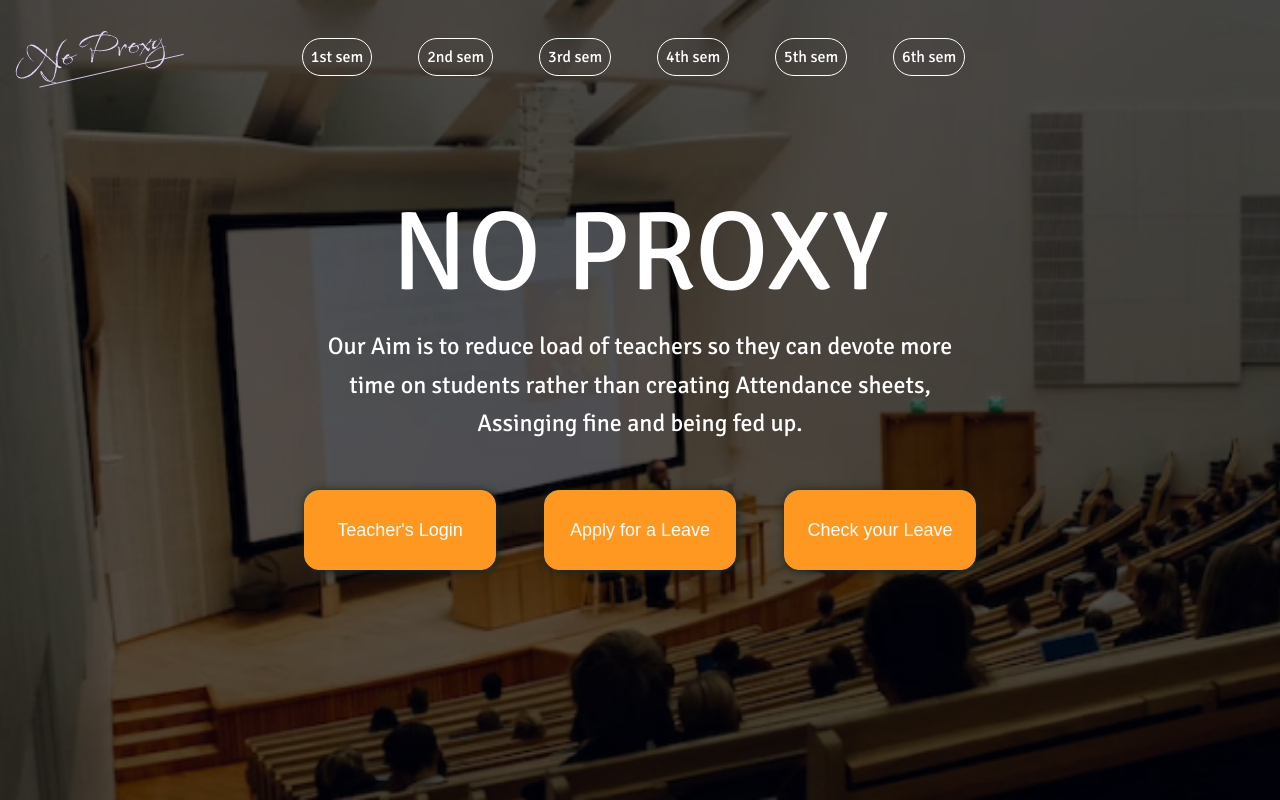
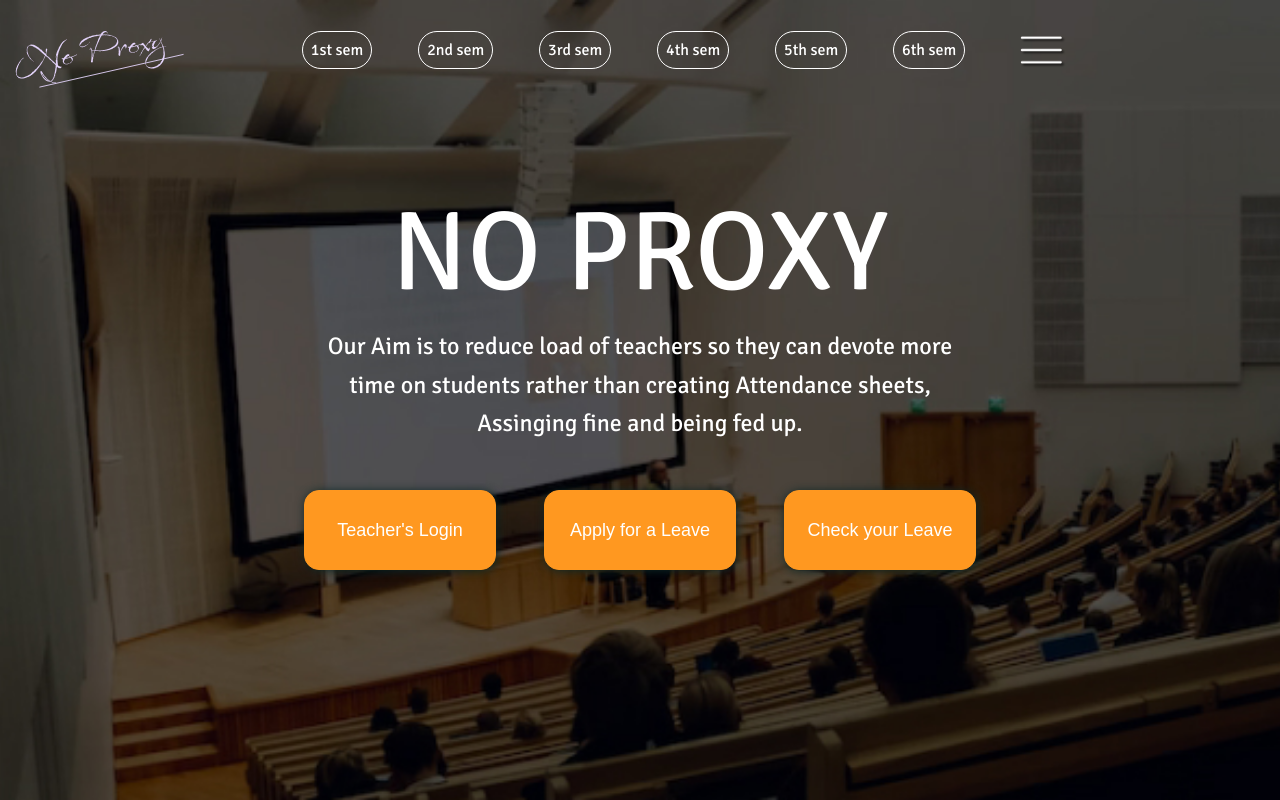
Before and after one commit to pratikshrma/noProxy, a Vue app: page / in a window 1280 px wide. Built offline with nearby package versions, Linux system fonts and the light colour scheme; no server answers.

Commit message:
trying to fix layout take 1

```diff
--- a/src/components/HomepageComponents/CheckAttendance.vue
+++ b/src/components/HomepageComponents/CheckAttendance.vue
@@ -9,8 +9,8 @@
                     </RouterLink>
                 </div>
             </div>
+            <img ref="hamMenu" @click="seeAttendance" src="/menu-icon2.png" class="attendance" />
         </div>
-        <div ref="hide" @click="seeAttendance" class="attendance">Attendance</div>
     </div>
 </template>
 
@@ -27,16 +27,16 @@ const sems = [
 ]
 const showMenu = ref()
 const blackBG = ref()
-const hide = ref()
+const hamMenu = ref()
 const seeAttendance = () => {
     showMenu.value.style.display = "flex"
     blackBG.value.style.display = "block"
-    hide.value.style.display = "none"
+    hamMenu.value.style.display = "none"
 }
 const closeMenu = () => {
     showMenu.value.style.display = "none"
     blackBG.value.style.display = "none"
-    hide.value.style.display = "flex"
+    hamMenu.value.style.display = "flex"
 }
 </script>
 
@@ -95,19 +95,9 @@ const closeMenu = () => {
 }
 
 .attendance {
-    height: 3rem;
-    width: 7rem;
-    border-radius: 15px;
-    border: 1px solid #ff9820;
-    font-size: 18px;
-    box-shadow: 1px 1px 10px #0d2726;
-    color: white;
-    display: flex;
-    justify-content: center;
-    align-items: center;
-    margin-top: 1.5rem;
-    margin-right: 5rem;
-    display: none;
+    height: 3.5rem;
+    width: 4rem;
+
 }
 
 .attendance:hover {
@@ -166,9 +156,14 @@ const closeMenu = () => {
 
     .attendance {
         display: flex;
+        position: relative;
         font-size: .9rem;
         padding: 0 1rem;
-        margin-left: -2rem;
+        margin-left: -1rem;
+    }
+
+    .attendanceMenu {
+        padding: 1rem 0;
     }
 
     .blackscreen {
@@ -183,7 +178,7 @@ const closeMenu = () => {
     }
 
     .checkAttendance {
-        width: 50%;
+        width: auto;
     }
 }
 </style>
--- a/src/components/Navbar.vue
+++ b/src/components/Navbar.vue
@@ -16,7 +16,7 @@ import CheckAttendance from '../components/HomepageComponents/CheckAttendance.vu
     width: 100%;
     height: 6.25rem;
     display: flex;
-    justify-content: flex-start;
+    justify-content: space-evenly;
 }
 
 .logo {
@@ -37,5 +37,9 @@ import CheckAttendance from '../components/HomepageComponents/CheckAttendance.vu
     .logo {
         margin-left: 4rem;
     }
+
+    .Navbar {
+        justify-content: space-between;
+    }
 }
 </style>
--- a/src/views/HomePage.vue
+++ b/src/views/HomePage.vue
@@ -17,7 +17,7 @@ import TitleComponent from '../components/HomepageComponents/TitleComponent.vue'
 <style scoped>
 .homeTop {
     background-image: url(/HomeImage.jpg);
-    width: 100%;
+    width: 100vw;
     height: 100vh;
     background-size: cover;
 }
```
Also changed, not shown: public/menu-icon2.png (added).
